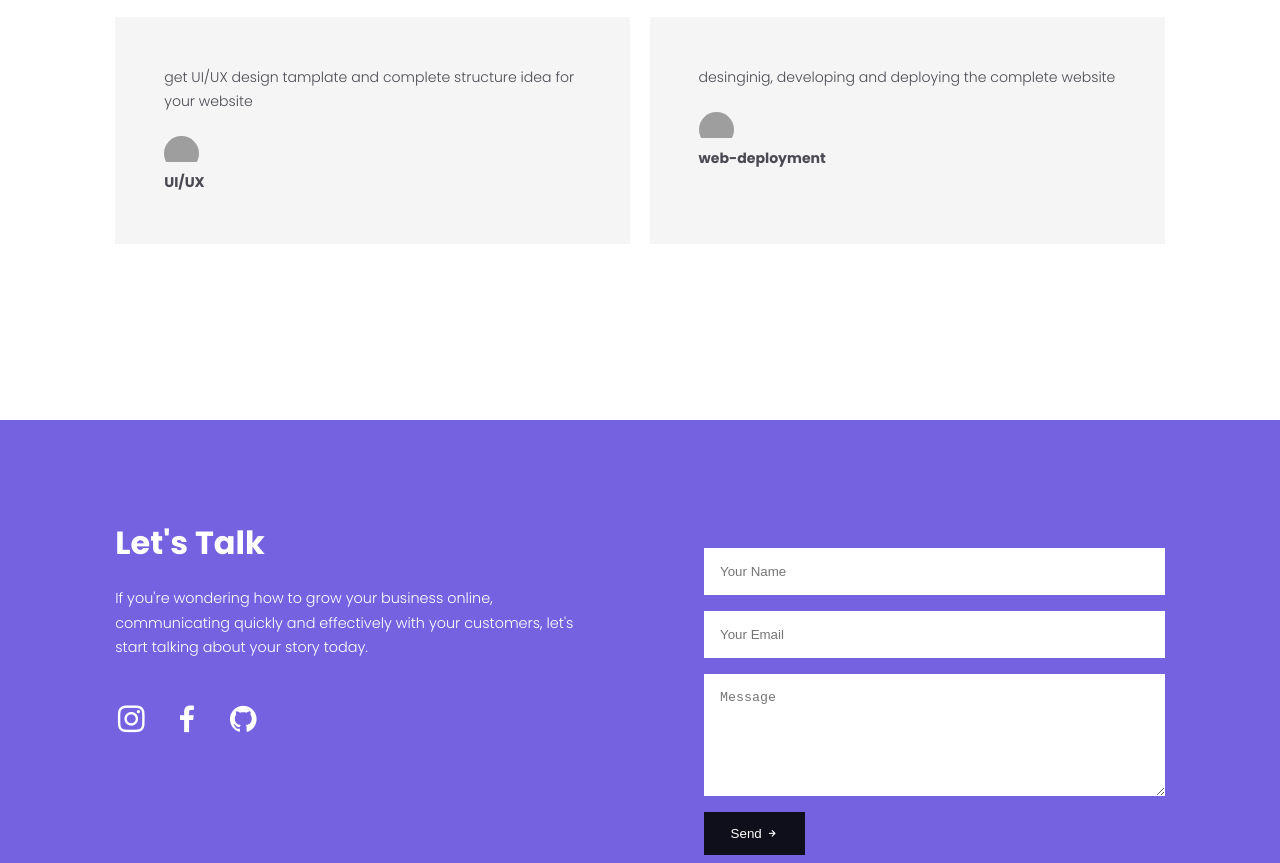
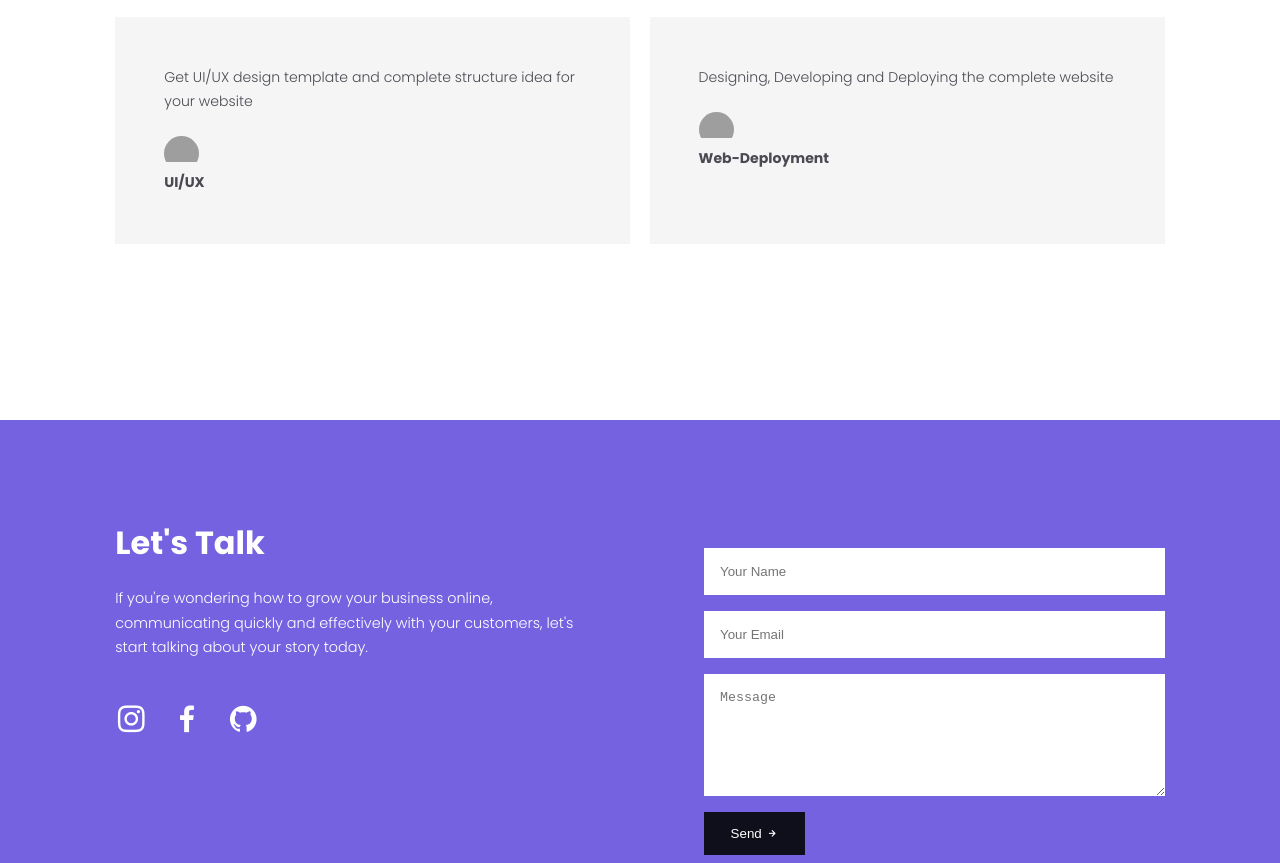
Before and after one commit to Mhdnoor06/Portfolio, a plain HTML site: page index.html in a window 1280 px wide. Shown: the part 4006-4869 px from the top of the page. Drawn offline with nearby package versions, Linux system fonts and the light colour scheme; grey boxes are pictures that could not be loaded.

Commit message:
Update index.html

```diff
--- a/index.html
+++ b/index.html
@@ -299,7 +299,7 @@
 
         <article class="testimonial">
           <p>
-            get UI/UX design tamplate and complete structure idea for your
+            Get UI/UX design template and complete structure idea for your
             website
           </p>
           <div class="testimonial_client">
@@ -314,13 +314,13 @@
         </article>
 
         <article class="testimonial">
-          <p>desinginig, developing and deploying the complete website</p>
+          <p>Designing, Developing and Deploying the complete website</p>
           <div class="testimonial_client">
             <span class="avatar">
               <img src="./images/client.jpeg" alt="" />
             </span>
             <div class="testimonial_work">
-              <p><b>web-deployment</b></p>
+              <p><b>Web-Deployment</b></p>
               <small></small>
             </div>
           </div>
```
